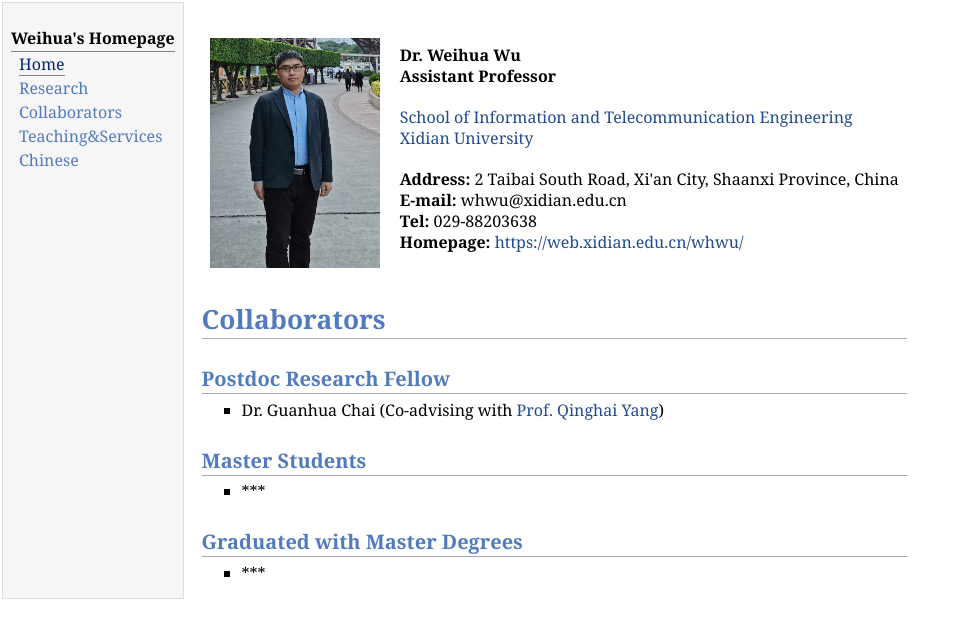
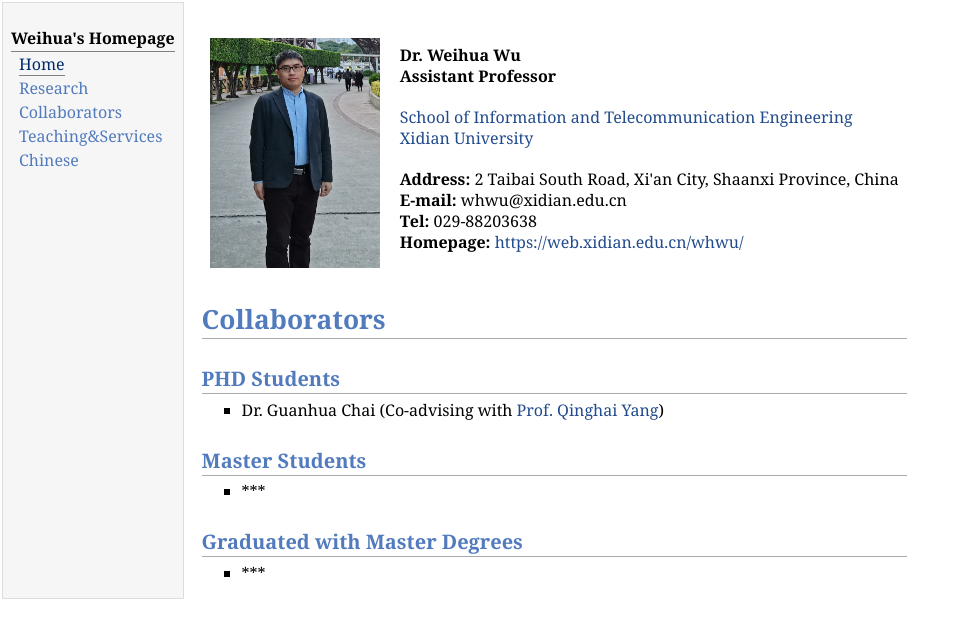
Before and after one commit to xidianwuweihua/xidianwuweihua.github.io, a plain HTML site: page collaborators.html in a window 1280 px wide. Shown: the whole page, without its empty margins (0-968 px from the left). Drawn offline with Linux system fonts and the light colour scheme.

Commit message:
Update collaborators.html

```diff
--- a/collaborators.html
+++ b/collaborators.html
@@ -56,7 +56,7 @@
 </h1>
 <p>
 </p>
-<h2>Postdoc Research Fellow
+<h2>PHD Students
 </h2>
 <p>
 </p>
```
